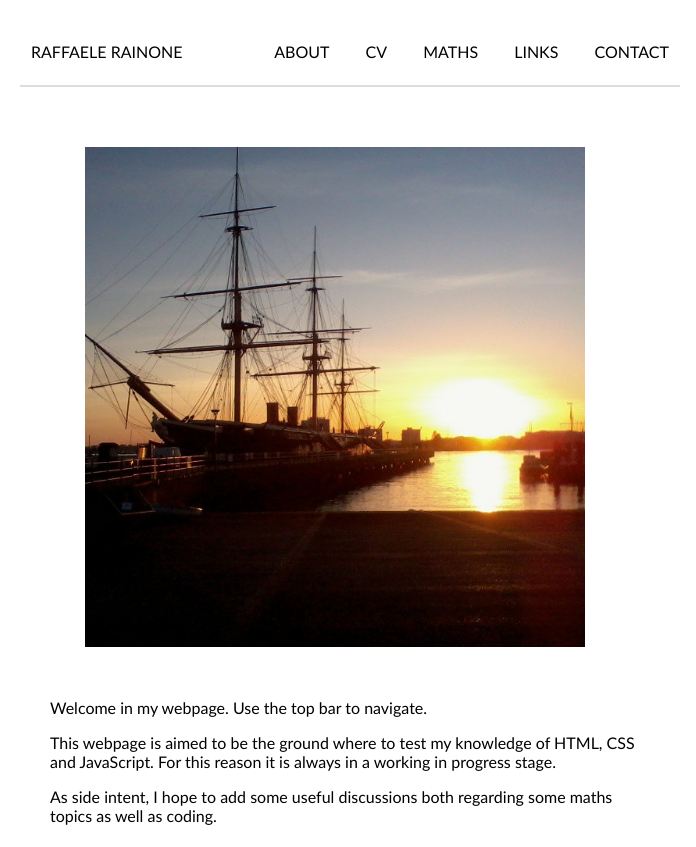
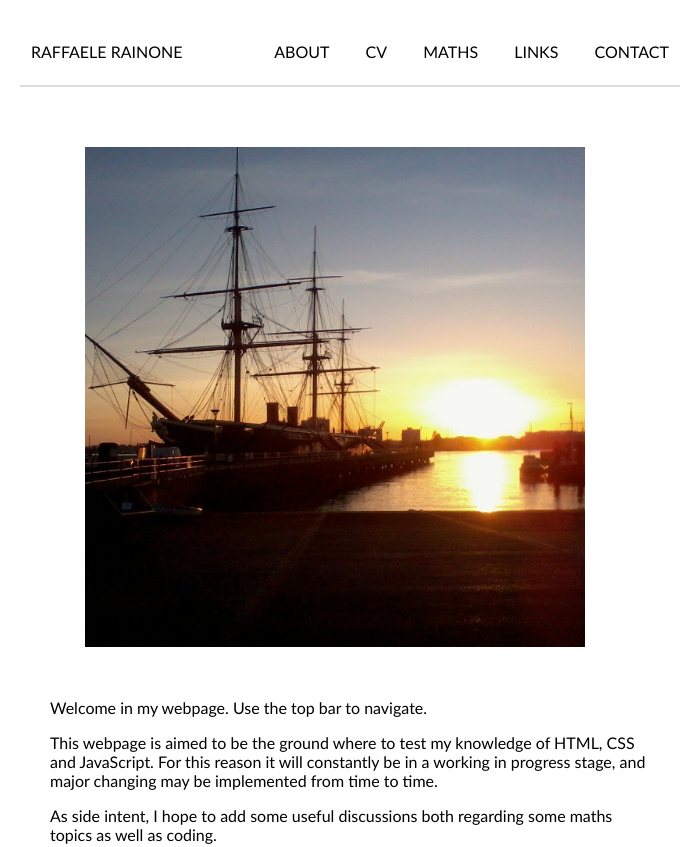
Before and after one commit to raffo85h/raffo85h.github.io, a plain HTML site: page index.html in a window 1280 px wide. Shown: the top 847 px of the page, without its empty margins (290-986 px from the left). Drawn offline with nearby package versions, Linux system fonts and the light colour scheme.

Commit message:
more verbose

```diff
--- a/index.html
+++ b/index.html
@@ -17,7 +17,7 @@
 <div id="container">
   <img id="title-picture" src="files/img/portsmouth.jpg" title="Portsmouth historic dockyard &copy;Raffo15" alt="Title Image, Portsmouth historic dockyard"/>
   <p>Welcome in my webpage. Use the top bar to navigate.<p>
-  <p>This webpage is aimed to be the ground where to test my knowledge of HTML, CSS and JavaScript. For this reason it is always in a working in progress stage.</p>
+  <p>This webpage is aimed to be the ground where to test my knowledge of HTML, CSS and JavaScript. For this reason it will constantly be in a working in progress stage, and major changing may be implemented from time to time.</p>
   <p>As side intent, I hope to add some useful discussions both regarding some maths topics as well as coding.</p>
 </div>
 <div id="footer"></div>
```
